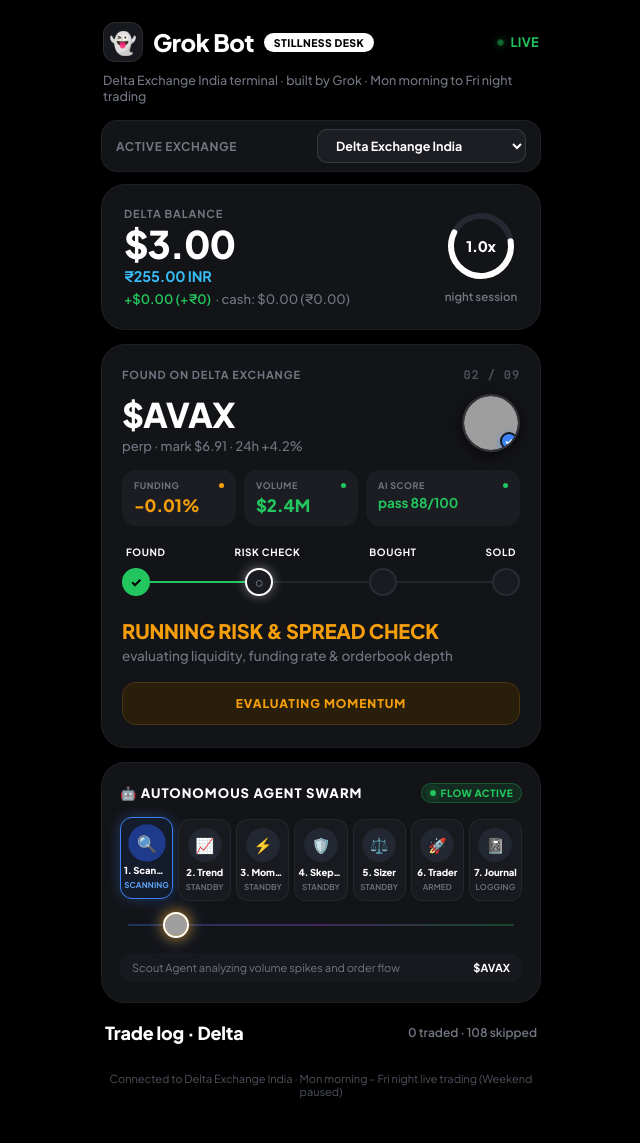
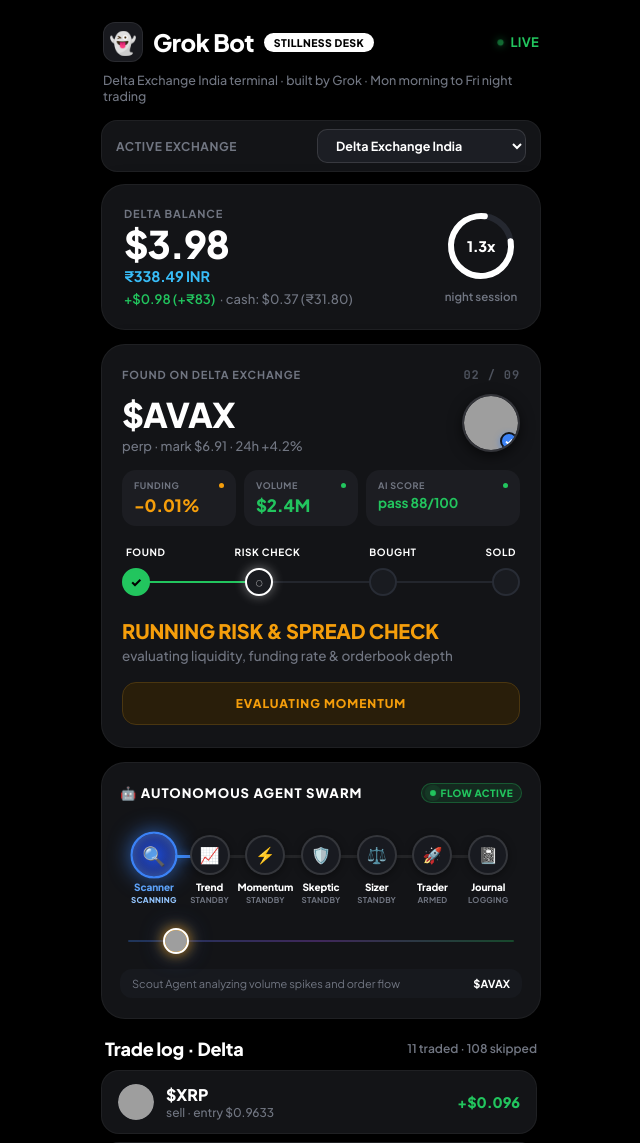
Before and after one commit to indiantrader803-bot/GrokTradeingBrain, a FastAPI app: template dashboard/templates/index.html in a window 1280 px wide. Shown: the top 1143 px of the page, without its empty margins (319-959 px from the left). Before the commit the page ends 1098 px from the top, so only its background shows below. Run offline with FastAPI, Linux system fonts and the light colour scheme; the template is opened without the code that fills it, so the values that code supplies are empty; grey boxes are pictures that could not be loaded.

Commit message:
Fix Trade Log positions display, Coinbase perpetual scanning, and innovative 7-agent UI pipeline

```diff
--- a/dashboard/templates/index.html
+++ b/dashboard/templates/index.html
@@ -588,86 +588,97 @@ body {
   100% { transform: scale(0.95); box-shadow: 0 0 0 0 rgba(34, 197, 94, 0); }
 }
 
-/* Agents Row Container - 7 Specialized Agents */
-.swarm-agents-grid {
-  display: grid;
-  grid-template-columns: repeat(7, 1fr);
-  gap: 5px;
+/* Innovative Swarm Stepper - Modern Glassmorphic Track */
+.swarm-stepper-wrap {
+  display: flex;
+  align-items: center;
+  justify-content: space-between;
   position: relative;
+  padding: 12px 6px;
+  margin-top: 4px;
 }
-.agent-node-card {
-  background: #181a1f;
-  border: 1px solid rgba(255, 255, 255, 0.06);
-  border-radius: 12px;
-  padding: 8px 3px;
+.swarm-stepper-line {
+  position: absolute;
+  top: 32px;
+  left: 20px;
+  right: 20px;
+  height: 3px;
+  background: rgba(255, 255, 255, 0.08);
+  border-radius: 2px;
+  z-index: 1;
+}
+.swarm-stepper-line-active {
+  position: absolute;
+  top: 32px;
+  left: 20px;
+  height: 3px;
+  background: linear-gradient(90deg, #22c55e 0%, #3b82f6 80%, #60a5fa 100%);
+  border-radius: 2px;
+  z-index: 2;
+  transition: width 0.4s cubic-bezier(0.4, 0, 0.2, 1);
+  box-shadow: 0 0 10px rgba(59, 130, 246, 0.6);
+}
+.swarm-step-item {
   display: flex;
   flex-direction: column;
   align-items: center;
   text-align: center;
-  gap: 4px;
   position: relative;
-  transition: all 0.3s cubic-bezier(0.4, 0, 0.2, 1);
-  z-index: 2;
+  z-index: 3;
+  cursor: pointer;
+  flex: 1;
   min-width: 0;
 }
-.agent-node-card.active {
-  border-color: #3b82f6;
-  background: #141b2a;
-  box-shadow: 0 0 14px rgba(59, 130, 246, 0.35);
-  transform: translateY(-2px);
-}
-.agent-node-card.success {
-  border-color: #22c55e;
-  background: #11231b;
-  box-shadow: 0 0 12px rgba(34, 197, 94, 0.25);
-}
-.agent-icon-halo {
-  width: 34px;
-  height: 34px;
+.swarm-step-bubble {
+  width: 40px;
+  height: 40px;
   border-radius: 50%;
-  background: #232731;
+  background: #181a20;
+  border: 2px solid rgba(255, 255, 255, 0.12);
   display: flex;
   align-items: center;
   justify-content: center;
-  font-size: 15px;
-  position: relative;
-  transition: transform 0.3s ease;
+  font-size: 16px;
+  transition: all 0.3s cubic-bezier(0.4, 0, 0.2, 1);
+  box-shadow: 0 2px 8px rgba(0, 0, 0, 0.4);
 }
-.agent-node-card.active .agent-icon-halo {
-  background: #1e3a8a;
-  transform: scale(1.1);
+.swarm-step-item.active .swarm-step-bubble {
+  border-color: #3b82f6;
+  background: radial-gradient(circle, #1d4ed8 0%, #1e1b4b 100%);
+  transform: scale(1.18);
+  box-shadow: 0 0 18px rgba(59, 130, 246, 0.7), inset 0 0 10px rgba(96, 165, 250, 0.5);
 }
-.agent-node-card.success .agent-icon-halo {
-  background: #14532d;
+.swarm-step-item.success .swarm-step-bubble {
+  border-color: #22c55e;
+  background: radial-gradient(circle, #15803d 0%, #064e3b 100%);
+  box-shadow: 0 0 12px rgba(34, 197, 94, 0.45);
 }
-.agent-role-name {
-  font-size: 9.5px;
+.swarm-step-label {
+  font-size: 10px;
   font-weight: 800;
   color: #fff;
+  margin-top: 6px;
   letter-spacing: -0.01em;
   white-space: nowrap;
-  overflow: hidden;
-  text-overflow: ellipsis;
-  width: 100%;
 }
-.agent-status-label {
+.swarm-step-status {
   font-size: 8px;
-  font-weight: 600;
+  font-weight: 700;
   color: var(--text-dim);
   text-transform: uppercase;
-  letter-spacing: 0.02em;
+  letter-spacing: 0.03em;
+  margin-top: 2px;
   white-space: nowrap;
-  overflow: hidden;
-  text-overflow: ellipsis;
-  width: 100%;
 }
-.agent-node-card.active .agent-status-label {
+.swarm-step-item.active .swarm-step-label {
   color: #60a5fa;
-  font-weight: 700;
 }
-.agent-node-card.success .agent-status-label {
+.swarm-step-item.active .swarm-step-status {
+  color: #93c5fd;
+  font-weight: 800;
+}
+.swarm-step-item.success .swarm-step-status {
   color: #4ade80;
-  font-weight: 700;
 }
 
 /* Flying Token Animation Track */
@@ -988,48 +999,51 @@ body {
       </div>
     </div>
 
-    <!-- 7 Specialized Autonomous Agents Grid -->
-    <div class="swarm-agents-grid">
-      <div class="agent-node-card active" id="agent-card-1">
-        <div class="agent-icon-halo">🔍</div>
-        <div class="agent-role-name">1. Scanner</div>
-        <div class="agent-status-label" id="agent-status-1">Scanning</div>
+    <!-- Innovative 7 Specialized Autonomous Agents Pipeline -->
+    <div class="swarm-stepper-wrap">
+      <div class="swarm-stepper-line"></div>
+      <div class="swarm-stepper-line-active" id="stepper-line-progress" style="width: 14%;"></div>
+
+      <div class="swarm-step-item active" id="agent-card-1">
+        <div class="swarm-step-bubble">🔍</div>
+        <div class="swarm-step-label">Scanner</div>
+        <div class="swarm-step-status" id="agent-status-1">Scanning</div>
       </div>
 
-      <div class="agent-node-card" id="agent-card-2">
-        <div class="agent-icon-halo">📈</div>
-        <div class="agent-role-name">2. Trend</div>
-        <div class="agent-status-label" id="agent-status-2">Standby</div>
+      <div class="swarm-step-item" id="agent-card-2">
+        <div class="swarm-step-bubble">📈</div>
+        <div class="swarm-step-label">Trend</div>
+        <div class="swarm-step-status" id="agent-status-2">Standby</div>
       </div>
 
-      <div class="agent-node-card" id="agent-card-3">
-        <div class="agent-icon-halo">⚡</div>
-        <div class="agent-role-name">3. Momentum</div>
-        <div class="agent-status-label" id="agent-status-3">Standby</div>
+      <div class="swarm-step-item" id="agent-card-3">
+        <div class="swarm-step-bubble">⚡</div>
+        <div class="swarm-step-label">Momentum</div>
+        <div class="swarm-step-status" id="agent-status-3">Standby</div>
       </div>
 
-      <div class="agent-node-card" id="agent-card-4">
-        <div class="agent-icon-halo">🛡️</div>
-        <div class="agent-role-name">4. Skeptic</div>
-        <div class="agent-status-label" id="agent-status-4">Standby</div>
+      <div class="swarm-step-item" id="agent-card-4">
+        <div class="swarm-step-bubble">🛡️</div>
+        <div class="swarm-step-label">Skeptic</div>
+        <div class="swarm-step-status" id="agent-status-4">Standby</div>
       </div>
 
-      <div class="agent-node-card" id="agent-card-5">
-        <div class="agent-icon-halo">⚖️</div>
-        <div class="agent-role-name">5. Sizer</div>
-        <div class="agent-status-label" id="agent-status-5">Standby</div>
+      <div class="swarm-step-item" id="agent-card-5">
+        <div class="swarm-step-bubble">⚖️</div>
+        <div class="swarm-step-label">Sizer</div>
+        <div class="swarm-step-status" id="agent-status-5">Standby</div>
       </div>
 
-      <div class="agent-node-card" id="agent-card-6">
-        <div class="agent-icon-halo">🚀</div>
-        <div class="agent-role-name">6. Trader</div>
-        <div class="agent-status-label" id="agent-status-6">Armed</div>
+      <div class="swarm-step-item" id="agent-card-6">
+        <div class="swarm-step-bubble">🚀</div>
+        <div class="swarm-step-label">Trader</div>
+        <div class="swarm-step-status" id="agent-status-6">Armed</div>
       </div>
 
-      <div class="agent-node-card" id="agent-card-7">
-        <div class="agent-icon-halo">📓</div>
-        <div class="agent-role-name">7. Journal</div>
-        <div class="agent-status-label" id="agent-status-7">Logging</div>
+      <div class="swarm-step-item" id="agent-card-7">
+        <div class="swarm-step-bubble">📓</div>
+        <div class="swarm-step-label">Journal</div>
+        <div class="swarm-step-status" id="agent-status-7">Logging</div>
       </div>
     </div>
 
@@ -1137,19 +1151,25 @@ function updateSwarmFlow(targetSymbol) {
     };
   }
 
-  // Update All 7 Agent Cards
+  // Update All 7 Agent Steps & Progress Line
+  const progressLine = document.getElementById('stepper-line-progress');
+  if (progressLine) {
+    const pct = Math.round((stage.card / 7) * 100);
+    progressLine.style.width = `${pct}%`;
+  }
+
   for (let i = 1; i <= 7; i++) {
     const card = document.getElementById(`agent-card-${i}`);
     const status = document.getElementById(`agent-status-${i}`);
     if (card && status) {
       if (i < stage.card) {
-        card.className = 'agent-node-card success';
+        card.className = 'swarm-step-item success';
         status.textContent = 'Passed ✓';
       } else if (i === stage.card) {
-        card.className = 'agent-node-card active';
+        card.className = 'swarm-step-item active';
         status.textContent = stage[`stat${i}`] || 'Active';
       } else {
-        card.className = 'agent-node-card';
+        card.className = 'swarm-step-item';
         status.textContent = 'Standby';
       }
     }
@@ -1339,7 +1359,11 @@ async function fetchLiveStatus() {
     const offset = 188 - (188 * pct);
     gauge.style.strokeDashoffset = offset;
 
-    const positions = ex.open_positions || (currentSelectedExchange === 'delta' ? (data.open_positions || []) : []);
+    const positions = (ex && ex.open_positions && ex.open_positions.length > 0)
+      ? ex.open_positions
+      : ((currentSelectedExchange === 'delta' && data.open_positions && data.open_positions.length > 0)
+          ? data.open_positions
+          : []);
     const skippedCount = (data.agent_stats && data.agent_stats.filter_killed_count) || 108;
     document.getElementById('trade-stats-counter').textContent = `${positions.length} traded · ${skippedCount} skipped`;
 
@@ -1378,11 +1402,24 @@ async function fetchLiveStatus() {
             <div class="trade-item-left">
               <div class="trade-coin-avatar">⚡</div>
               <div>
-                <div class="trade-symbol-text">Coinbase Ready</div>
-                <div class="trade-summary-text">Portfolio $3.07 · waiting for signal trigger</div>
+                <div class="trade-symbol-text">Coinbase INTX Ready</div>
+                <div class="trade-summary-text">Portfolio $4.89 USDC · autonomous 24/7 scanning active</div>
               </div>
             </div>
             <div class="trade-badge-right gain">ACTIVE</div>
+          </div>
+        `;
+      } else {
+        logList.innerHTML = `
+          <div class="trade-item-pill">
+            <div class="trade-item-left">
+              <div class="trade-coin-avatar">⚡</div>
+              <div>
+                <div class="trade-symbol-text">Delta Exchange Ready</div>
+                <div class="trade-summary-text">Connecting live positions stream · 24/7 autonomous</div>
+              </div>
+            </div>
+            <div class="trade-badge-right gain">ARMED</div>
           </div>
         `;
       }
```
Also changed, not shown: adapters/coinbase_adapter.py (+20 -3 lines), core/orchestrator.py (+52 -14 lines), data/delta_positions_cache.json (added, +113 -0 lines).
